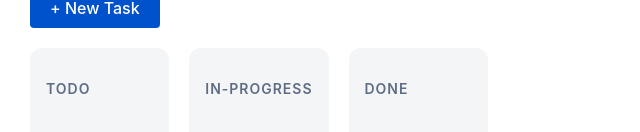
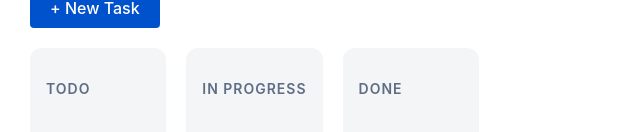
Before and after one commit to Cauteros974/collab-board, a React (Vite) app: page /board in a window 1280 px wide. Shown: the part 294-426 px from the top of the page, without its empty margins (0-640 px from the left). Built offline with nearby package versions, Linux system fonts and the light colour scheme.

Commit message:
Update BoardPage.tsx

```diff
--- a/src/features/tasks/pages/BoardPage.tsx
+++ b/src/features/tasks/pages/BoardPage.tsx
@@ -30,9 +30,9 @@ export const BoardPage = () => {
          <button onClick={() => setCreateOpen(true)} style={{ padding: '10px 20px', background: 'var(--color-primary)', color: 'white', border: 'none', borderRadius: 4 }}>+ New Task</button>
       </div>
       <div style={{ display: 'grid', gridTemplateColumns: 'repeat(3, 1fr)', gap: 20 }}>
-        {['todo', 'in-progress', 'done'].map(status => (
-          <DroppableColumn key={status} id={status} title={status.toUpperCase()}>
-            {tasks.filter(t => t.status === status).map(t => (
+        {columns.map(col => (
+          <DroppableColumn key={col.id} id={col.id} title={col.title}>
+            {tasks.filter(t => t.status === col.id).map(t => (
               <div key={t.id} onClick={() => setSelectedTask(t.id)}>
                 <DraggableTask task={t} onClick={() => setSelectedTask(t.id)} />
               </div>
```
